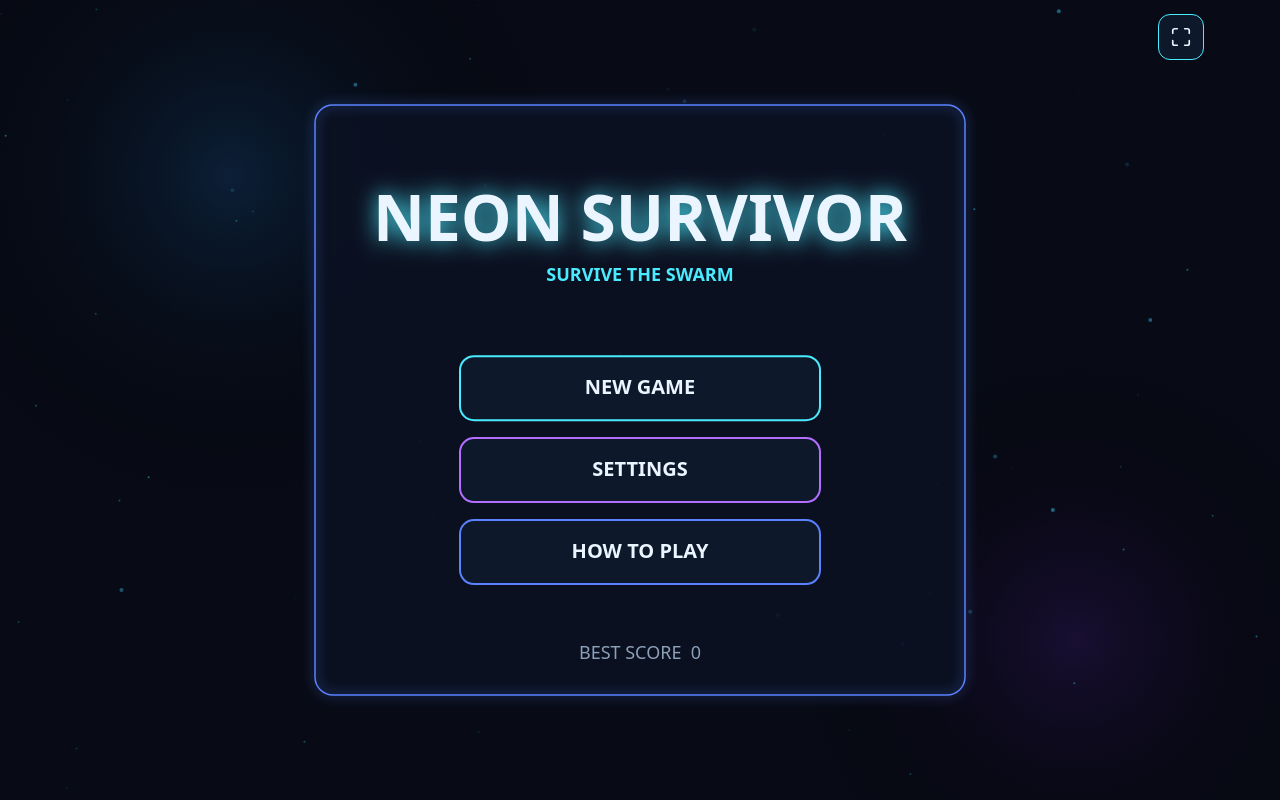
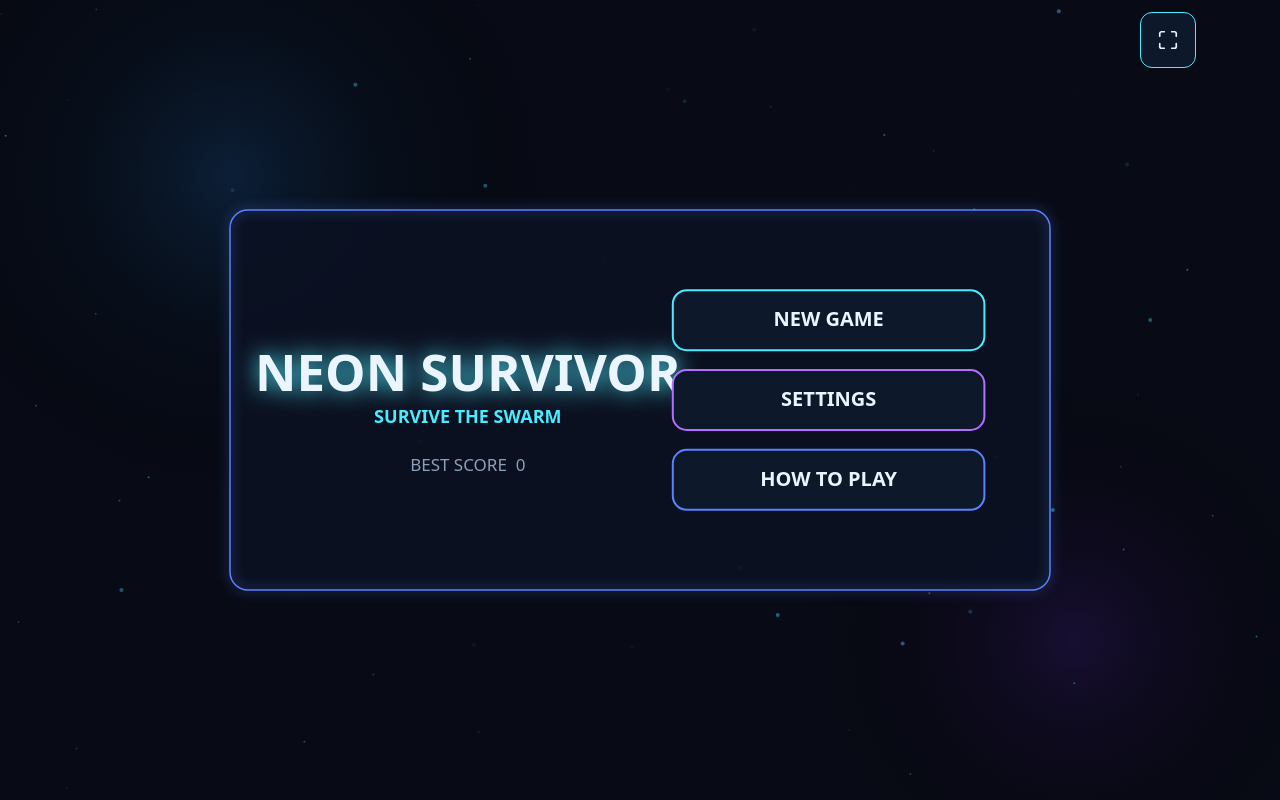
Before and after one commit to niju798/myGame01, a plain HTML site: page index.html in a window 1280 px wide. Drawn offline with Linux system fonts and the light colour scheme; animation ran at ten frames a second.

Commit message:
twoFUllscreen

```diff
--- a/game.js
+++ b/game.js
@@ -46,6 +46,12 @@
     x: state.player.x + state.player.size / 2,
     y: state.player.y + state.player.size / 2,
   });
+  const controlUnit = () => {
+    const shortestSide = Math.min(state.width, state.height);
+    return state.width / state.height >= 1.5
+      ? clamp(shortestSide * 0.12, 44, 58)
+      : clamp(shortestSide * 0.1, 34, 58);
+  };
 
   try {
     state.high = Number.parseInt(localStorage.getItem(STORE.high) || "0", 10) || 0;
@@ -54,11 +60,12 @@
   }
 
   function defaultLayout() {
-    const unit = clamp(Math.min(state.width, state.height) * 0.1, 34, 58);
+    const unit = controlUnit();
     const sx = state.width - unit * 1.55;
-    const sy = state.height - unit * 1.65;
+    const bottomOffset = state.width / state.height >= 1.5 ? 1.4 : 1.65;
+    const sy = state.height - unit * bottomOffset;
     return {
-      joystick: [unit * 1.65 / state.width, 1 - unit * 1.65 / state.height],
+      joystick: [unit * 1.65 / state.width, sy / state.height],
       attack: [sx / state.width, sy / state.height],
       grenade: [sx / state.width, (sy - unit * 1.65) / state.height],
       nuke: [sx / state.width, (sy - unit * 3.25) / state.height],
@@ -129,7 +136,7 @@
   }
 
   function controlMetrics() {
-    const unit = clamp(Math.min(state.width, state.height) * 0.1, 34, 58) * state.controlSize;
+    const unit = controlUnit() * state.controlSize;
     const center = (name) => ({
       x: state.layout[name][0] * state.width,
       y: state.layout[name][1] * state.height,
@@ -438,15 +445,14 @@
   function drawMenu() {
     state.ui.clear();
     drawBackground();
-    const compact = state.width < 700;
-    const panelW = Math.min(state.width - 32, compact ? 460 : 650);
+    const wide = state.width / state.height >= 1.5;
+    const compact = Math.min(state.width, state.height) < 500;
+    const panelW = Math.min(state.width - 32, wide ? 820 : compact ? 460 : 650);
     const panelH = state.screen === "settings"
-      ? Math.min(state.height - 28, 330)
-      : Math.min(state.height - 28, compact ? 620 : 590);
+      ? Math.min(state.height - 24, wide ? 360 : 330)
+      : Math.min(state.height - 24, wide ? 380 : compact ? 620 : 590);
     const px = (state.width - panelW) / 2;
-    const py = state.screen === "settings"
-      ? Math.max(14, Math.min(state.height / 2 - panelH / 2, 20))
-      : (state.height - panelH) / 2;
+    const py = Math.max(12, (state.height - panelH) / 2);
     drawPanel(px, py, panelW, panelH);
 
     if (state.screen === "home") {
@@ -455,12 +461,27 @@
       ctx.shadowColor = COLORS.cyan;
       ctx.shadowBlur = 22;
       ctx.fillStyle = COLORS.text;
-      ctx.font = `900 ${fontSize(compact ? 36 : 58)}px system-ui, sans-serif`;
-      ctx.fillText("NEON SURVIVOR", state.width / 2, py + panelH * 0.2);
+      const titleX = wide ? px + panelW * 0.29 : state.width / 2;
+      const centerY = py + panelH / 2;
+      ctx.font = `900 ${fontSize(wide ? 46 : compact ? 36 : 58)}px system-ui, sans-serif`;
+      ctx.fillText("NEON SURVIVOR", titleX, wide ? centerY - 24 : py + panelH * 0.2);
       ctx.shadowBlur = 0;
       ctx.fillStyle = COLORS.cyan;
       ctx.font = `700 ${fontSize(16)}px system-ui, sans-serif`;
-      ctx.fillText("SURVIVE THE SWARM", state.width / 2, py + panelH * 0.29);
+      ctx.fillText("SURVIVE THE SWARM", titleX, wide ? centerY + 18 : py + panelH * 0.29);
+      if (wide) {
+        label(`BEST SCORE  ${state.high}`, titleX, centerY + 66, fontSize(15), COLORS.muted);
+        const bw = Math.min(panelW * 0.38, 330);
+        const bh = clamp(state.height * 0.14, 48, 60);
+        const gap = Math.min(
+          Math.max(bh + 8, panelH * 0.21),
+          Math.max(0, (panelH - bh) / 2 - 8),
+        );
+        const actionX = px + panelW * 0.73;
+        makeButton("newGame", "NEW GAME", actionX, centerY - gap, bw, bh, COLORS.cyan);
+        makeButton("settings", "SETTINGS", actionX, centerY, bw, bh, COLORS.purple);
+        makeButton("help", "HOW TO PLAY", actionX, centerY + gap, bw, bh, COLORS.blue);
+      } else {
         const bw = Math.min(panelW - 44, 360);
         const bh = Math.max(48, Math.min(64, state.height * 0.09));
         const first = py + panelH * 0.48;
@@ -468,6 +489,7 @@
         makeButton("settings", "SETTINGS", state.width / 2, first + bh * 1.28, bw, bh, COLORS.purple);
         makeButton("help", "HOW TO PLAY", state.width / 2, first + bh * 2.56, bw, bh, COLORS.blue);
         label(`BEST SCORE  ${state.high}`, state.width / 2, py + panelH * 0.93, fontSize(16), COLORS.muted);
+      }
     } else if (state.screen === "settings") {
       label("SETTINGS", state.width / 2, py + 40, fontSize(26), COLORS.text, true);
       drawControls(true);
@@ -490,20 +512,35 @@
         ["BOMB / NUKE", "Tap to auto-target or drag to aim"],
         ["DESKTOP", "Click fire · Right-click bomb · Space + click nuke"],
       ];
-      const lineH = Math.max(45, state.height * 0.078);
+      const lineH = wide
+        ? Math.min(36, (panelH - 136) / lines.length)
+        : Math.max(45, state.height * 0.078);
       lines.forEach(([heading, detail], i) => {
-        const y = py + 120 + i * lineH;
+        const y = py + (wide ? 82 : 120) + i * lineH;
         label(heading, px + 28, y, fontSize(15), COLORS.cyan, true, "left");
-        label(detail, px + 28, y + 22, fontSize(15), COLORS.text, false, "left");
+        label(detail, px + (wide ? 150 : 28), wide ? y : y + 22,
+          fontSize(15), COLORS.text, false, "left");
       });
       makeButton("helpBack", "BACK", state.width / 2, py + panelH - 42, Math.min(300, panelW - 48), 48, COLORS.cyan);
     } else {
       const paused = state.screen === "paused";
-      label(paused ? "PAUSED" : "RUN OVER", state.width / 2, py + panelH * 0.22, fontSize(48), paused ? COLORS.cyan : "#ff697d", true);
-      label(`SCORE  ${state.score}`, state.width / 2, py + panelH * 0.36, fontSize(24), COLORS.text);
-      label(`BEST  ${state.high}`, state.width / 2, py + panelH * 0.44, fontSize(16), COLORS.muted);
+      const centerY = py + panelH / 2;
+      const infoX = wide ? px + panelW * 0.29 : state.width / 2;
+      label(paused ? "PAUSED" : "RUN OVER", infoX, wide ? centerY - 34 : py + panelH * 0.22, fontSize(48), paused ? COLORS.cyan : "#ff697d", true);
+      label(`SCORE  ${state.score}`, infoX, wide ? centerY + 16 : py + panelH * 0.36, fontSize(24), COLORS.text);
+      label(`BEST  ${state.high}`, infoX, wide ? centerY + 50 : py + panelH * 0.44, fontSize(16), COLORS.muted);
       const bw = Math.min(panelW - 48, 340);
-      const bh = Math.max(46, Math.min(58, state.height * 0.08));
+      const bh = wide ? clamp(state.height * 0.14, 48, 60) : Math.max(46, Math.min(58, state.height * 0.08));
+      if (wide) {
+        const actionX = px + panelW * 0.73;
+        const gap = Math.min(
+          Math.max(bh + 8, panelH * 0.21),
+          Math.max(0, (panelH - bh) / 2 - 8),
+        );
+        if (paused) makeButton("resume", "RESUME", actionX, centerY - gap, bw, bh, COLORS.cyan);
+        makeButton("restart", "NEW GAME", actionX, centerY, bw, bh, COLORS.green);
+        makeButton("returnHome", "HOME", actionX, centerY + gap, bw, bh, COLORS.purple);
+      } else {
         const first = py + panelH * 0.57;
         let restartY = first;
         if (paused) {
@@ -512,6 +549,7 @@
         }
         makeButton("restart", "NEW GAME", state.width / 2, restartY, bw, bh, COLORS.green);
         makeButton("returnHome", "HOME", state.width / 2, restartY + bh * 1.22, bw, bh, COLORS.purple);
+      }
     }
   }
 
@@ -994,7 +1032,7 @@
     drawPanel(hud.x, hud.y, hud.w, hud.h, COLORS.blue, 0.82);
     label(`HP  ${state.health}`, hud.x + 14, hud.y + 18, fontSize(18), COLORS.green, true, "left");
     label(`SCORE  ${state.score}`, hud.x + 14, hud.y + 45, fontSize(15), COLORS.text, false, "left");
-    const pause = { x: state.width - 68, y: 14, w: 54, h: 46 };
+    const pause = { x: state.width - 70, y: 14, w: 58, h: 54 };
     state.ui.clear();
     state.ui.set("pause", pause);
     roundRect(pause.x, pause.y, pause.w, pause.h, 12, "#0d192b");
--- a/style.css
+++ b/style.css
@@ -37,12 +37,12 @@ canvas:focus-visible {
 
 .fullscreen-toggle {
   position: absolute;
-  z-index: 1;
-  top: max(14px, env(safe-area-inset-top));
-  right: 76px;
+  z-index: 10;
+  top: max(12px, env(safe-area-inset-top));
+  right: max(84px, env(safe-area-inset-right));
   display: grid;
-  width: 46px;
-  height: 46px;
+  width: 56px;
+  height: 56px;
   padding: 0;
   place-items: center;
   color: #ebf5ff;
@@ -50,6 +50,8 @@ canvas:focus-visible {
   border: 1px solid var(--cyan);
   border-radius: 12px;
   cursor: pointer;
+  pointer-events: auto;
+  touch-action: manipulation;
   -webkit-tap-highlight-color: transparent;
 }
 
```
Lines whose indentation alone changed are shown as unchanged.
